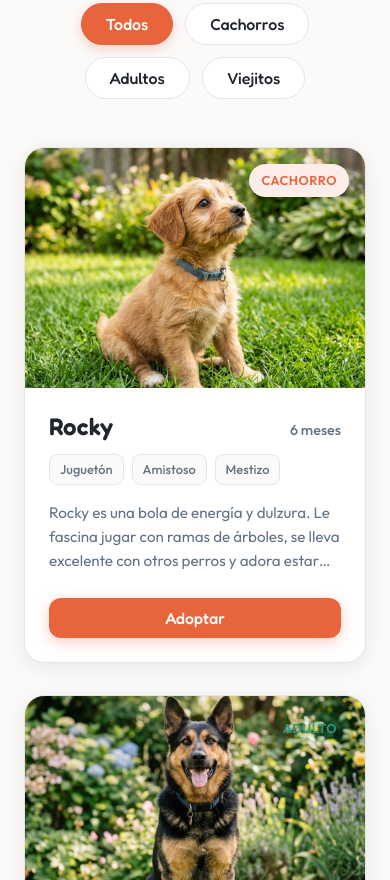
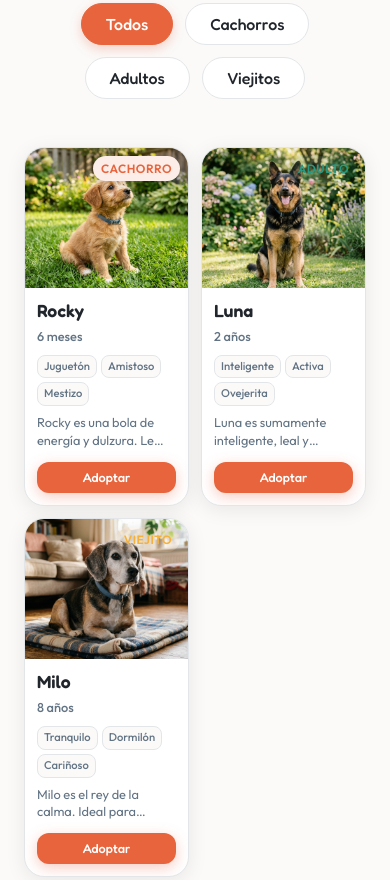
Before and after one commit to arielmartinelli/FundacionGarra2.0, a website built with Vite: page index.html in a window 390 px wide. Shown: the part 2960-3840 px from the top of the page. Built offline with nearby package versions, Linux system fonts and the light colour scheme; some packages are replaced by stand-ins of ours; no server answers; the database is empty.

Commit message:
Style: improve mobile card grid layout to display 2 columns on small screens and 3 columns on tablets

```diff
--- a/src/style.css
+++ b/src/style.css
@@ -1520,6 +1520,75 @@ select.form-control {
     gap: 16px;
     text-align: center;
   }
+
+  /* Responsive Pet Cards & Grid */
+  .pets-grid {
+    grid-template-columns: repeat(3, 1fr);
+    gap: 14px;
+  }
+
+  .pet-image-container {
+    height: 140px;
+  }
+
+  .pet-status-badge {
+    top: 8px;
+    right: 8px;
+    padding: 3px 8px;
+    font-size: 0.75rem;
+  }
+
+  .pet-content {
+    padding: 12px;
+  }
+
+  .pet-title {
+    flex-direction: column;
+    align-items: flex-start;
+    gap: 4px;
+    margin-bottom: 8px;
+  }
+
+  .pet-title h3 {
+    font-size: 1.1rem;
+  }
+
+  .pet-title .pet-age {
+    font-size: 0.8rem;
+  }
+
+  .pet-traits {
+    gap: 4px;
+    margin-bottom: 8px;
+  }
+
+  .trait-tag {
+    padding: 2px 6px;
+    font-size: 0.7rem;
+  }
+
+  .pet-description {
+    font-size: 0.8rem;
+    line-height: 1.4;
+    margin-bottom: 12px;
+    -webkit-line-clamp: 2;
+  }
+
+  .pet-action {
+    gap: 8px;
+  }
+
+  .pet-action .btn {
+    padding: 8px 10px;
+    font-size: 0.8rem;
+  }
+}
+
+@media (max-width: 480px) {
+  .pets-grid {
+    grid-template-columns: repeat(2, 1fr);
+    gap: 12px;
+  }
 }
 
 /* ==========================================
```
